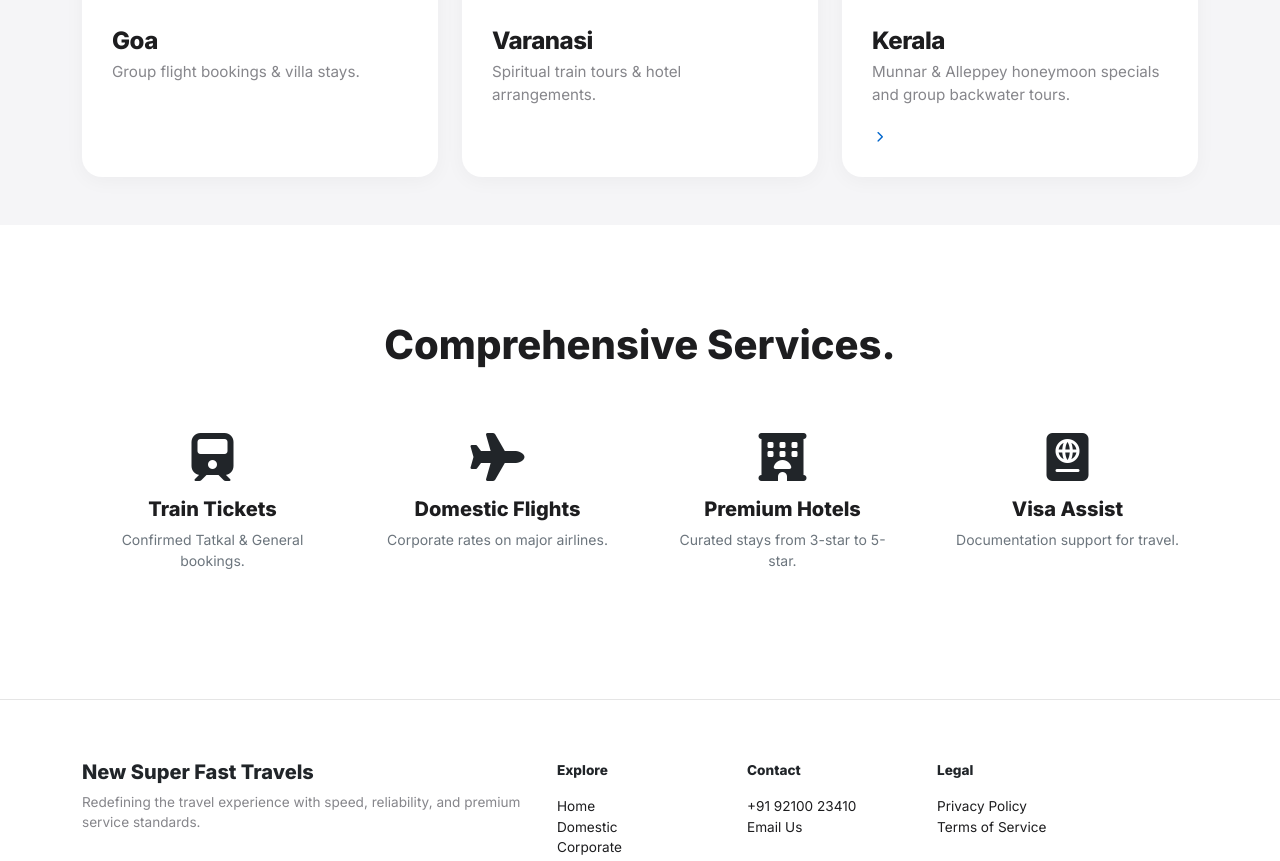
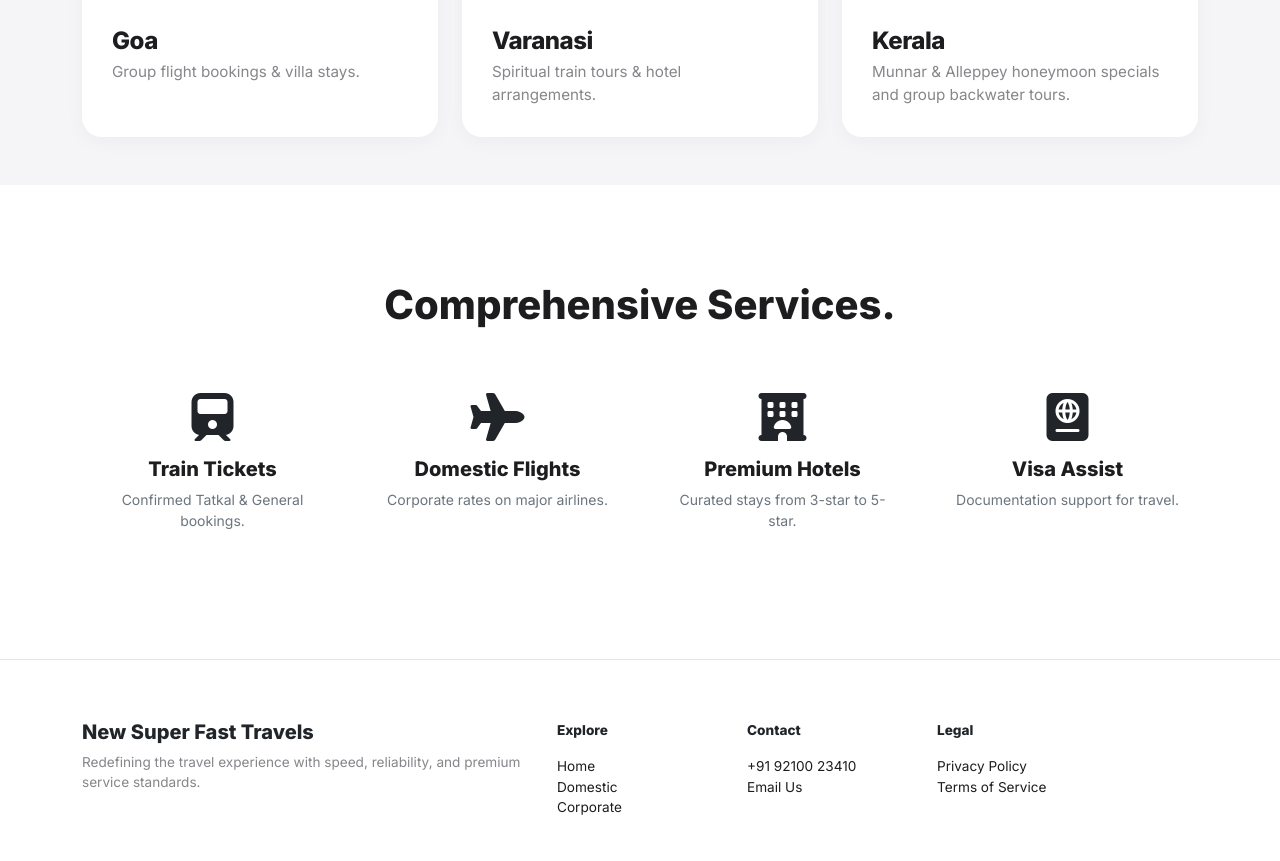
Before and after one commit to anchit2012/superfast-travel, a plain HTML site: page index.html in a window 1280 px wide. Shown: the part 2822-3683 px from the top of the page. Drawn offline with nearby package versions, Linux system fonts and the light colour scheme.

Commit message:
Remove link for Kerala packages from index.html
Removed the link for Kerala packages in the card content.

```diff
--- a/index.html
+++ b/index.html
@@ -348,7 +348,6 @@
                         <div class="card-content">
                             <h4 class="card-title">Kerala</h4>
                             <p class="card-text">Munnar & Alleppey honeymoon specials and group backwater tours.</p>
-                            <a href="https://wa.me/919210023410?text=I'm interested in Kerala packages" class="text-decoration-none fw-bold" style="color: var(--accent-blue); font-size: 0.9rem;"> <i class="fas fa-chevron-right ms-1" style="font-size: 0.7rem;"></i></a>
                         </div>
                     </div>
                 </div>
```
